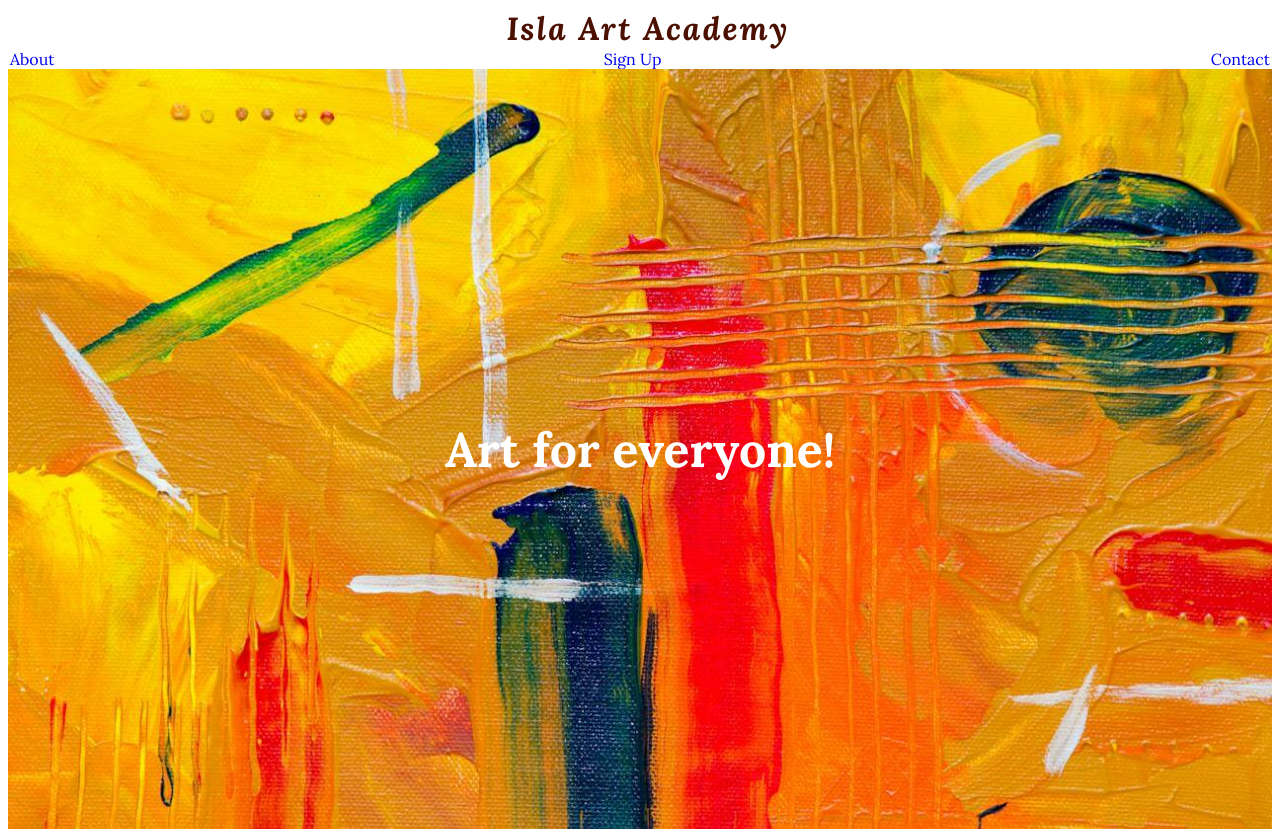
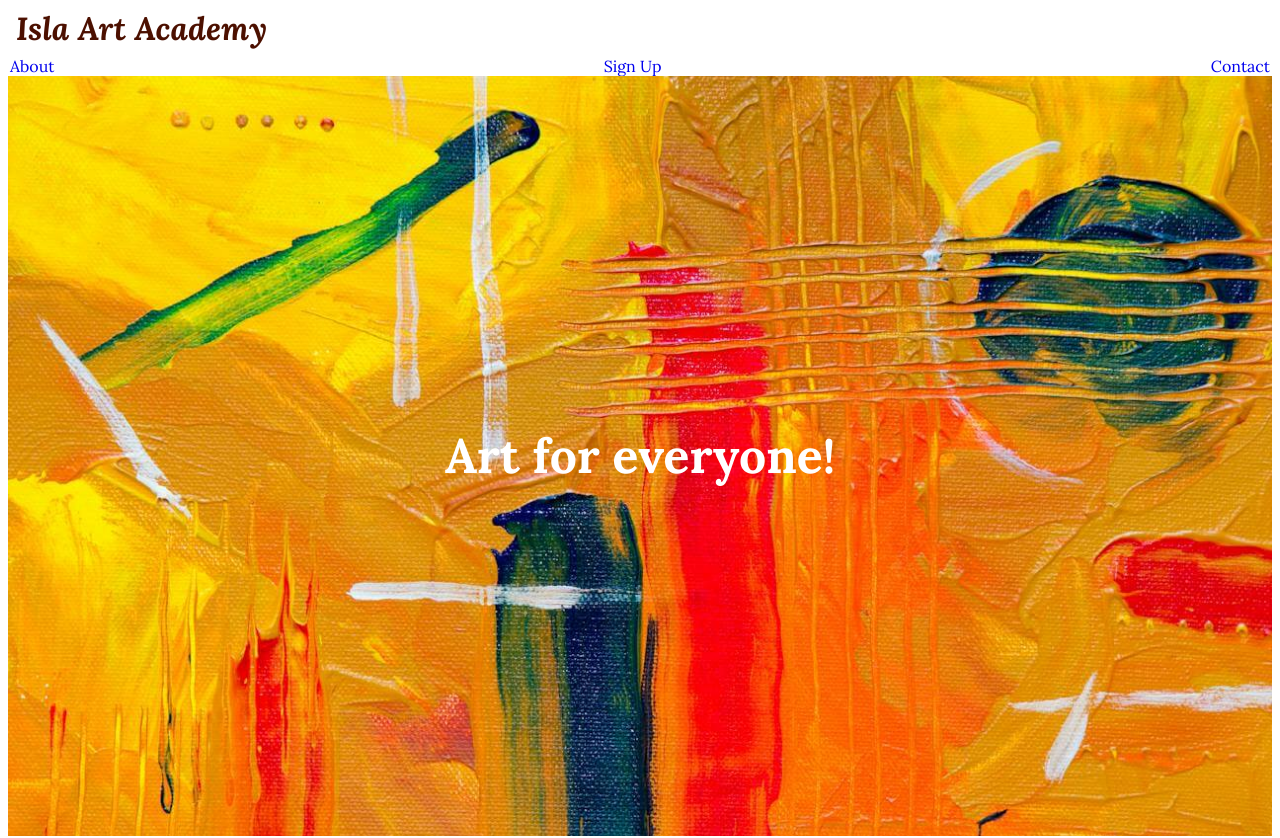
Before and after one commit to SerraKD/isla-art-academy, a plain HTML site: page index.html in a window 1280 px wide. Shown: the top 838 px of the page. Drawn offline with Linux system fonts and the light colour scheme.

Commit message:
Style margin for heading, remove letter spacing

```diff
--- a/assets/css/style.css
+++ b/assets/css/style.css
@@ -27,8 +27,8 @@ h1 {
     width: fit-content;
     font-style: italic;
     font-weight: 900;
-    letter-spacing: 2px;
-    margin: auto;
+    margin-block-start: unset;
+    margin-block-end: 0.21em;
 }
 /* Nav bar styles*/
 #menu {
```
